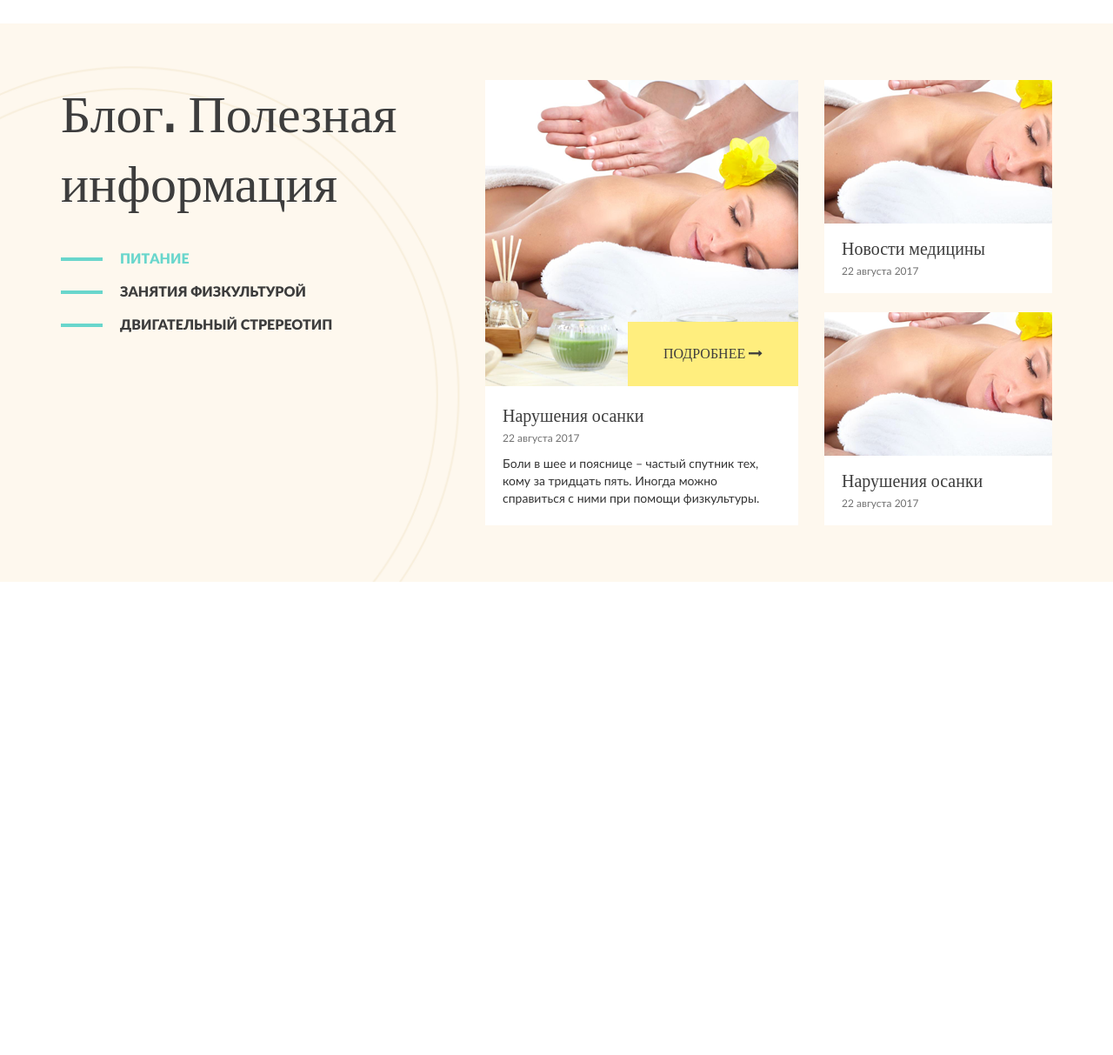
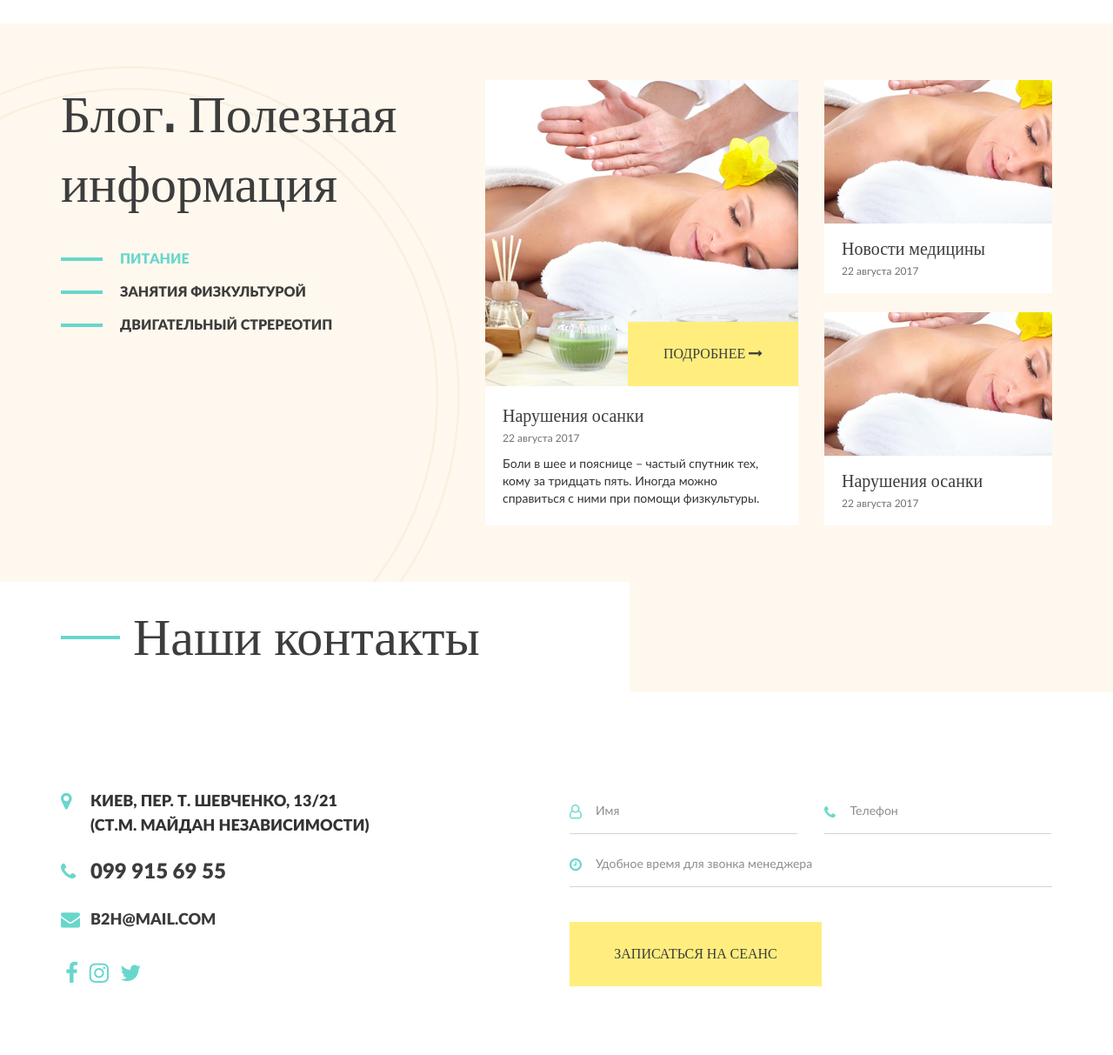
Before and after one commit to KRO94/B2H, a PHP site: page / in a window 1280 px wide. Shown: the part 3409-4622 px from the top of the page at 87% size. Before the commit the page ends 4078 px from the top, so only its background shows below. Run offline with PHP 8.4, Linux system fonts and the light colour scheme; some libraries are stand-ins or nearby versions; some web fonts are replaced.

Commit message:
Створив блок contact-block

```diff
--- a/css/media.css
+++ b/css/media.css
@@ -143,6 +143,12 @@
 		width: 100%;
 	}
 	/*---------------------------BLOG-BLOCK END---------------------------*/
+
+	/*---------------------------CONTACT-BLOCK START---------------------------*/
+	.contact-block .wrapper .form .wpcf7 input[name='name'] {
+		margin-right: 3.9%;
+	}
+	/*----------------------------CONTACT-BLOCK END----------------------------*/
 }
 
 /* Small Devices, Tablets */
@@ -192,6 +198,19 @@
 			margin-right: 5.23%;
 		}
 	/*--------------------------SERVICES-BLOCK END--------------------------*/
+
+	/*---------------------------CONTACT-BLOCK START---------------------------*/
+	.contact-block .wrapper .contact,
+	.contact-block .wrapper .form {
+		width: 100%;
+		float: none;
+		margin: 0px auto;
+		clear: both;
+	}
+	.contact-block .wrapper .contact {
+		margin-bottom: 40px;
+	}
+	/*----------------------------CONTACT-BLOCK END----------------------------*/
 }
 
 /* Extra Small Devices, Phones */
@@ -324,6 +343,21 @@
 			width: 7.3%;
 		}
 	/*---------------------------BLOG-BLOCK END---------------------------*/
+
+	/*---------------------------CONTACT-BLOCK START---------------------------*/
+	.contact-block  {
+		background-position: left;
+	}
+		.contact-block .wrapper {
+			padding-top: 30px;
+		}
+			.contact-block .wrapper .form .wpcf7 input[name='name'],
+			.contact-block .wrapper .form .wpcf7 input[name='phone'] {
+				margin-right: 0;
+				width: 100%;
+				max-width: 100%;
+			}
+	/*----------------------------CONTACT-BLOCK END----------------------------*/
 }
 
 /* Custom, iPhone Retina */
--- a/css/style.css
+++ b/css/style.css
@@ -663,3 +663,122 @@ header {
 				display: none;
 			}
 /*---------------------------BLOG-BLOCK END---------------------------*/
+
+/*---------------------------CONTACT-BLOCK START---------------------------*/
+.contact-block {
+	position: relative;
+	width: 100%;
+	background: url(../img/services_bg.png) no-repeat top center;
+}
+	.contact-block .title {
+		padding-top: 34px;
+	}
+		.contact-block .title hr {
+			width: 5.96%;
+		}
+	.contact-block .wrapper {
+		position: relative;
+		width: 100%;
+		padding: 110px 0 70px;
+	}
+		.contact-block .wrapper .contact {
+			width: 38.34%;
+			max-width: 360px;
+		}
+			.contact-block .wrapper .contact .block {
+				margin-bottom: 25px;
+				padding-left: 34px;
+				font-size: 1.8rem;
+				line-height: 28px;
+				font-family: 'Lato-Black';
+				text-transform: uppercase;
+			}
+				.contact-block .wrapper .contact .block span {
+					position: absolute;
+					left: 0;
+					font-size: 2.2rem;
+					color: #69d6cc;
+				}
+				.contact-block .wrapper .contact .block a {
+					color: #3c3c3c;
+				}
+				.contact-block .wrapper .contact .tel a {
+					font-size: 2.4rem;
+				}
+				.contact-block .wrapper .contact .block a:hover {
+					color: #69d6cc;
+				}
+			.contact-block .wrapper .contact ul.social {
+				position: relative;
+				float: left;
+				text-align: center;
+				max-width: 98px;
+				list-style: none;
+				width: 100%;
+			}
+				.contact-block .wrapper .contact ul.social li {
+					float: left;
+				}
+				.contact-block .wrapper .contact ul.social li:not(:last-child) {
+					margin-right: 3px;
+				}
+					.contact-block .wrapper .contact ul.social li a {
+						display: block;
+						line-height: 46px;
+						font-size: 2.6rem;
+						color: #69d6cc;
+						padding: 0 5px;
+						-webkit-transition: all .5s ease;;
+						-moz-transition: all .5s ease;;
+						-o-transition: all .5s ease;;
+						transition: all .5s ease;
+					}
+					.contact-block .wrapper .contact ul.social li a:hover {
+						-webkit-transform: scale(1.2);
+						-ms-transform: scale(1.2);
+						transform: scale(1.2);
+					}
+		.contact-block .wrapper .form {
+			max-width: 555px;
+			width: 59.65%;
+		}
+			.contact-block .wrapper .form .wpcf7 {
+				position: relative;
+				width: 100%;
+			}
+				.contact-block .wrapper .form .wpcf7 input[type=text] {
+					outline: none;
+					border: none;
+					border-bottom: 1px solid #d4d4d4;
+					font-family: 'Lato-Regular';
+					font-size: 1.4rem;
+					line-height: 50px;
+					padding: 0 10px 0 30px;
+				}
+				.contact-block .wrapper .form .wpcf7 input[name='name'] {
+					background: url(../img/icon_man.png) no-repeat left;
+					margin-right: 4.86%;
+				}
+				.contact-block .wrapper .form .wpcf7 input[name='phone'] {
+					background: url(../img/icon_phone.png) no-repeat left;
+				}
+				.contact-block .wrapper .form .wpcf7 input[name='name'],
+				.contact-block .wrapper .form .wpcf7 input[name='phone'] {
+					max-width: 262px;
+					width: 47.2%;
+					margin-bottom: 10px;
+				}
+				.contact-block .wrapper .form .wpcf7 input[name='time'] {
+					background: url(../img/icon_clock.png) no-repeat left;
+					width: 100%;
+					margin-bottom: 20px;
+				}
+				.contact-block .wrapper .form .wpcf7 input[type=submit] {
+					border: none;
+					outline: none;
+					line-height: 74px;
+					max-width: 290px;
+					width: 100%;
+					margin-top: 20px;
+				}
+/*----------------------------CONTACT-BLOCK END----------------------------*/
--- a/index.php
+++ b/index.php
@@ -5,4 +5,5 @@
 	<?php require_once 'pages/gallery_block.php'; ?>
 	<?php require_once 'pages/services_block.php'; ?>
 	<?php require_once 'pages/blog_block.php'; ?>
+	<?php require_once 'pages/contact_block.php'; ?>
 	<?php require_once 'footer.php'; ?>
--- /dev/null
+++ b/pages/contact_block.php
@@ -0,0 +1,27 @@
+<div class="contact-block">
+	<div class="container">
+		<div class="title"><hr>Наши контакты</div>
+		<div class="wrapper clearfix">
+			<div class="leftBlock contact">
+				<div class="block"><span><i class="fa fa-map-marker" aria-hidden="true"></i></span>Киев, пер. Т. Шевченко, 13/21
+				(ст.м. Майдан Независимости)</div>
+				<div class="block tel"><span><i class="fa fa-phone" aria-hidden="true"></i></span><a href="tel:+380999156955">099 915 69 55</a></div>
+				<div class="block"><span><i class="fa fa-envelope" aria-hidden="true"></i></span><a href="mailto:b2h@mail.com">b2h@mail.com</a></div>
+				<ul class="social">
+					<li><a href="#facebook"><i class="fa fa-facebook" aria-hidden="true"></i></a></li>
+					<li><a href="#instagram"><i class="fa fa-instagram" aria-hidden="true"></i></a></li>
+					<li><a href="#twitter"><i class="fa fa-twitter" aria-hidden="true"></i></a></li>
+				</ul>
+				<div class="clearfix"></div>
+			</div>
+			<div class="rightBlock form">
+				<div class="wpcf7">
+					<input type="text" name='name' placeholder='Имя'>
+					<input type="text" name='phone' placeholder='Телефон'>
+					<input type="text" name='time' placeholder='Удобное время для звонка менеджера'>
+					<input type="submit" class='btn-press' value='Записаться на сеанс'>
+				</div>
+			</div>
+		</div>
+	</div>
+</div>
```
Also changed, not shown: img/icon_clock.png (added), img/icon_man.png (added), img/icon_phone.png (added).
